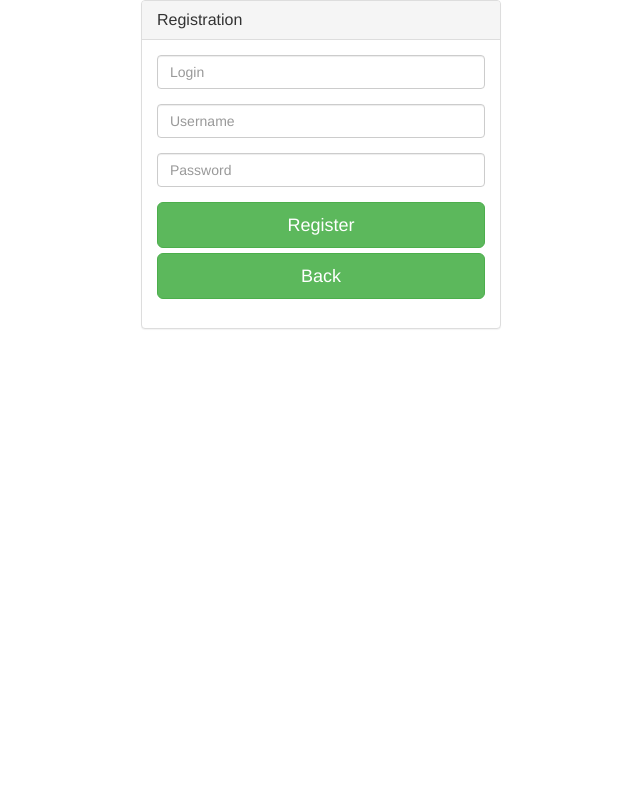
After one commit to 30mb1/Chat-parser, a Flask app: template app/templates/registration.html in a window 1280 px wide. The commit adds this page. Shown: the whole page, without its empty margins (319-959 px from the left). Run offline with Flask 2, Linux system fonts and the light colour scheme; the template is opened without the code that fills it: values that come from a table or form of the project are taken from there, others are empty; the visitor is signed in with stand-in values (Sample User, id 1); some libraries are stand-ins or nearby versions.

Commit message:
Login and registration added.

```diff
--- a/app/forms.py
+++ b/app/forms.py
@@ -1,5 +1,5 @@
 from flask_wtf import FlaskForm
-from wtforms import SubmitField, IntegerField, SelectField, StringField, DateTimeField
+from wtforms import SubmitField, IntegerField, SelectField, StringField, DateTimeField, PasswordField
 from wtforms.validators import Required, Optional
 
 
@@ -18,3 +18,12 @@ class addCommnetForm(FlaskForm):
 class udpateAccountForm(FlaskForm):
     username = StringField('Username', [Required()])
     submit = SubmitField('Update')
+
+class LoginForm(FlaskForm):
+    login = StringField('Login', [Required()])
+    password = PasswordField('Password', [Required()])
+
+class RegisterForm(FlaskForm):
+    username = StringField('Username', [Required()])
+    password = PasswordField('Password', [Required()])
+    login = StringField('Login', [Required()])
--- /dev/null
+++ b/app/templates/registration.html
@@ -0,0 +1,48 @@
+<html >
+<head>
+  <meta charset="UTF-8">
+  <title>Bot admin panel login page</title>
+  <meta content='width=device-width, initial-scale=1.0, maximum-scale=1.0, user-scalable=0' name='viewport' />
+  <meta name="viewport" content="width=device-width" />
+  <link rel="stylesheet" href="https://maxcdn.bootstrapcdn.com/bootstrap/3.3.7/css/bootstrap.min.css" integrity="sha384-BVYiiSIFeK1dGmJRAkycuHAHRg32OmUcww7on3RYdg4Va+PmSTsz/K68vbdEjh4u" crossorigin="anonymous">
+
+</head>
+
+<body>
+
+    <div class="container">
+        <div class="row">
+    		<div class="col-md-4 col-md-offset-4">
+        		<div class="panel panel-default">
+    			  	<div class="panel-heading">
+    			    	<h3 class="panel-title">Registration</h3>
+    			 	</div>
+    			  	<div class="panel-body">
+    			    	<form action="register" method="post">
+                            {{ form.csrf_token }}
+                        <fieldset>
+    			    	  	<div class="form-group">
+    			    		    <input class="form-control" placeholder="Login" name="login" type="text">
+    			    		</div>
+                            <div class="form-group">
+    			    		    <input class="form-control" placeholder="Username" name="username" type="text">
+    			    		</div>
+    			    		<div class="form-group">
+    			    			<input class="form-control" placeholder="Password" name="password" type="password">
+    			    		</div>
+    			    		<input class="btn btn-lg btn-success btn-block" type="submit" value="Register">
+                            <a href="/login" class="btn btn-lg btn-success btn-block">Back</a>
+    			    	</fieldset>
+
+    			      	</form>
+                        {% if error %}
+                            <p>{{error}}</p>
+                        {% endif %}
+    			    </div>
+    			</div>
+    		</div>
+    	</div>
+    </div>
+
+</body>
+</html>
--- a/app/views.py
+++ b/app/views.py
@@ -1,11 +1,8 @@
 from app import app, forms
 from flask import render_template, request, redirect, url_for, session, current_app, flash, send_from_directory
 from datetime import datetime, timedelta, date
-import time
 from database import Storage
 import logging
-import threading
-from multiprocessing import Process
 
 logging.basicConfig(level=logging.DEBUG)
 
@@ -13,21 +10,19 @@ logging.basicConfig(level=logging.DEBUG)
 @app.route('/index')
 @app.route('/<code>', methods=['GET','POST'])
 def index(code='chat_ru'):
-    print (code)
+
     form = forms.chatSetForm()
     comm_form = forms.addCommnetForm()
 
     messages = []
 
     if form.submit.data and form.validate_on_submit():
-        print (request.form)
 
         session['from'] = datetime.strftime(form.from_date.data, "%Y.%m.%d %H:%M:%S")
         session['to'] = datetime.strftime(form.to_date.data, "%Y.%m.%d %H:%M:%S")
         session['nickname'] = form.nickname.data
     elif comm_form.submit_comment.data and comm_form.validate_on_submit():
         current_app.database.add_comment(comm_form.data)
-
 
     messages = [i for i in current_app.database.messages_in_period(session.get('from', None), session.get('to', None), code, session.get('nickname', None))]
     messages = list(reversed(messages))
@@ -39,17 +34,57 @@ def index(code='chat_ru'):
         page = 0
 
     cur_dates = { 'from' : session.get('from', 'Today'), 'to' : session.get('to', 'Today') }
-    return render_template('index.html', logs=pages, page=page, form=form, form2=comm_form, cur_username=session.get('username', ''), code=code, date=cur_dates)
+    return render_template('index.html', logs=pages, page=page, form=form, form2=comm_form, cur_username=session['username'], code=code, date=cur_dates)
 
 @app.route('/account',  methods=['GET','POST'])
 def account():
     form = forms.udpateAccountForm()
 
     if form.submit.data and form.validate_on_submit():
+        current_app.database.change_username(session['username'], form.username.data)
         session['username'] = form.username.data
 
-    return render_template('account.html', form=form, cur_username=session.get('username', ''))
+    return render_template('account.html', form=form, cur_username=session['username'])
 
+
+@app.route('/login', methods=['GET','POST'])
+def login():
+    form = forms.LoginForm()
+
+    if form.validate_on_submit():
+        if current_app.database.check_auth(form.login.data, form.password.data):
+            session['logged_in'] = True
+            session['username'] = current_app.database.get_account(form.login.data)['username']
+            session['login'] = form.login.data
+            return redirect(url_for('index'))
+
+    return render_template('login.html', form=form)
+
+@app.route('/register', methods=['GET','POST'])
+def register():
+    form = forms.RegisterForm()
+
+    error = None
+    if form.validate_on_submit():
+        res = current_app.database.register_new_account(form.data)
+        if current_app.database.register_new_account(form.data) == True:
+            return redirect(url_for('login'))
+        else:
+            error = res
+
+    return render_template('registration.html', form=form, error=error)
+
+@app.route('/logout')
+def logout():
+    session.clear()
+
+    return redirect(url_for('login'))
+
+@app.before_request
+def before_request():
+    allowed = ['login', 'register']
+    if not session.get('logged_in', False) and request.endpoint not in allowed :
+        return redirect(url_for('login'))
 
 @app.before_first_request
 def before_first_request():
```
Also changed, not shown: app/templates/account.html (+10 -0 lines), app/templates/index.html (+11 -9 lines), app/templates/login.html (added, +41 -0 lines), database.py (+54 -0 lines).
